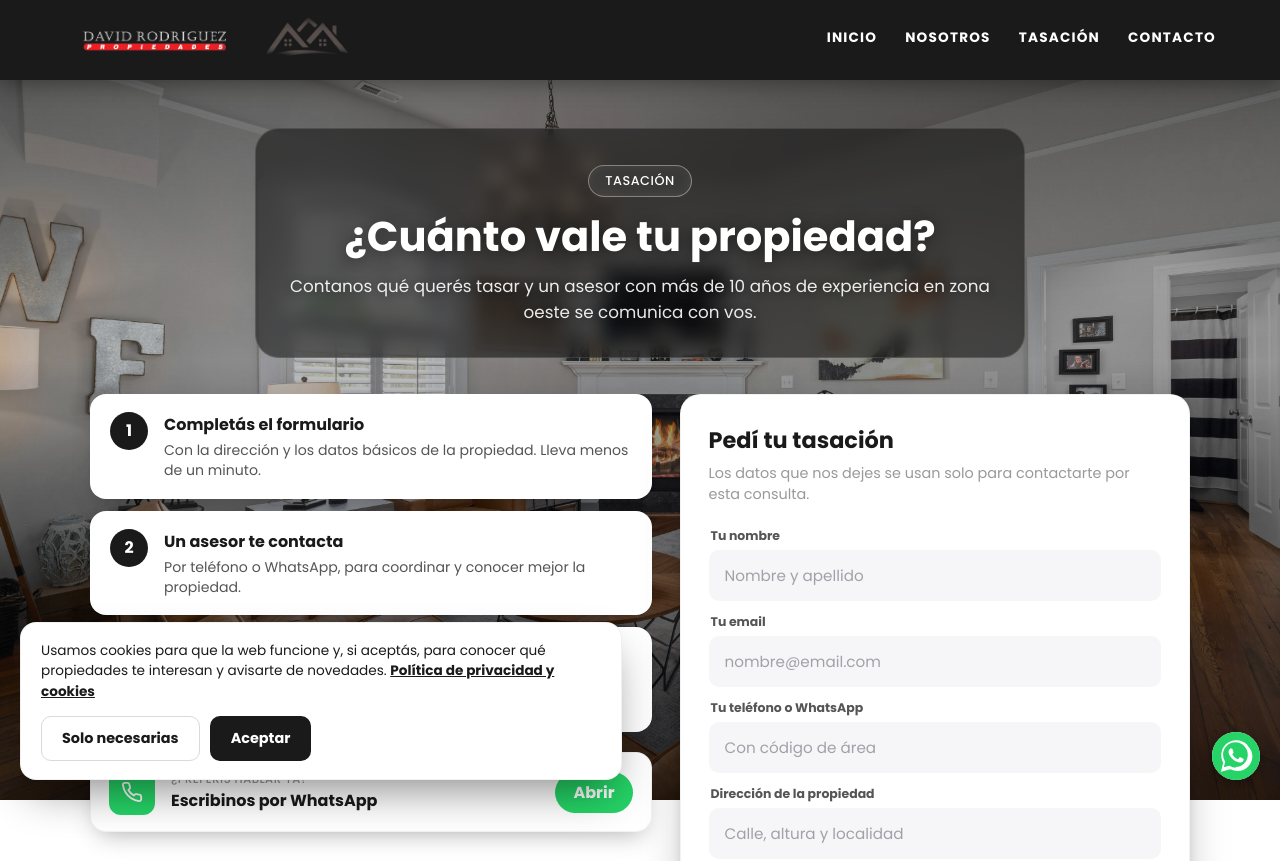
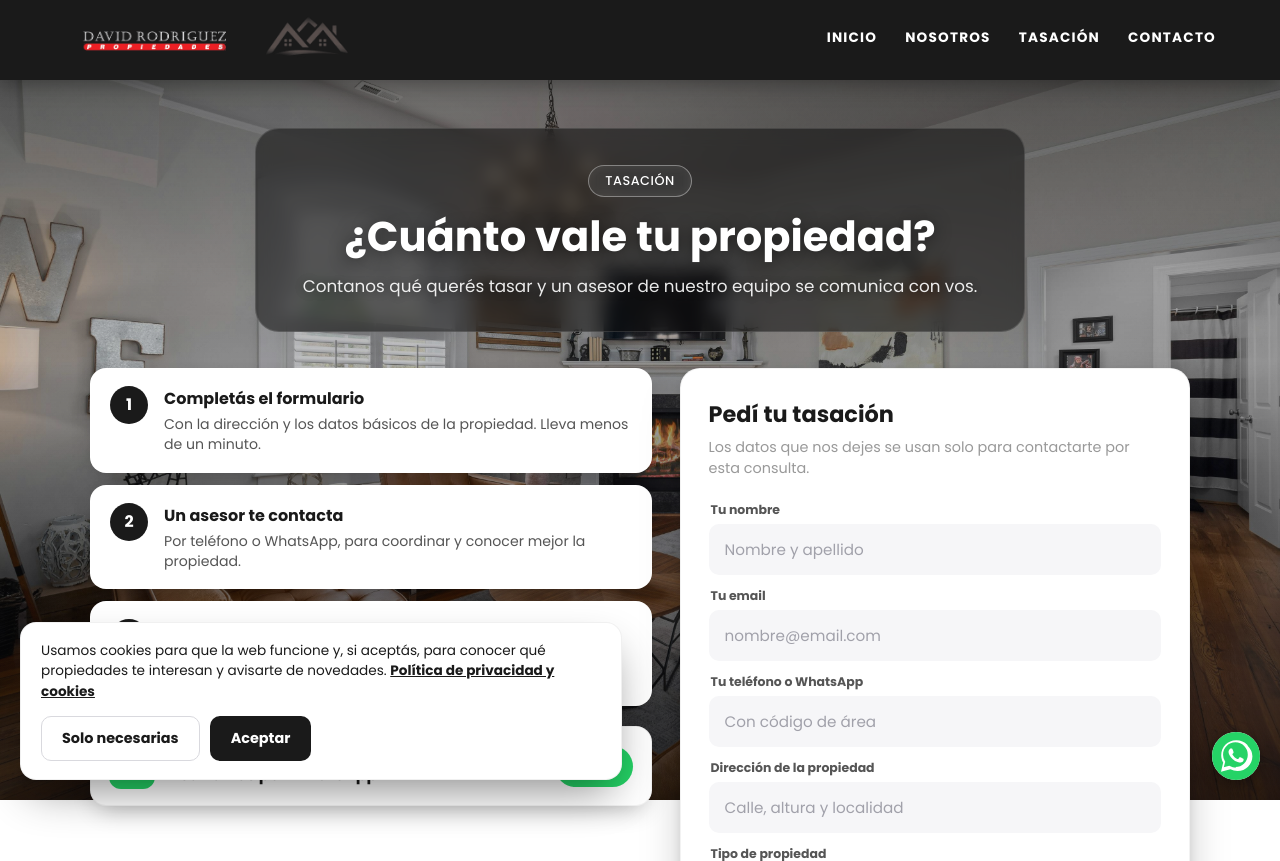
Before and after one commit to lautaroferreyra420-ctrl/WEB-DAVID-RODRIGUEZ, a Django app: page /tasacion/ in a window 1280 px wide. Shown: the top 861 px of the page. Run offline with Django 5.2, Linux system fonts and the light colour scheme; data that the repository does not hold is empty.

Commit message:
Texto de tasacion mas general: "un asesor de nuestro equipo"
Co-Authored-By: Claude Sonnet 5 <noreply@anthropic.com>

```diff
--- a/propiedades/templates/propiedades/tasacion.html
+++ b/propiedades/templates/propiedades/tasacion.html
@@ -12,7 +12,7 @@
 <section class="pagina-hero" data-aos="fade-up">
     <span class="hero-kicker">Tasación</span>
     <h1>¿Cuánto vale tu propiedad?</h1>
-    <p>Contanos qué querés tasar y un asesor con más de 10 años de experiencia en zona oeste se comunica con vos.</p>
+    <p>Contanos qué querés tasar y un asesor de nuestro equipo se comunica con vos.</p>
 </section>
 
 <div class="contacto-pagina tasacion-pagina">
```
